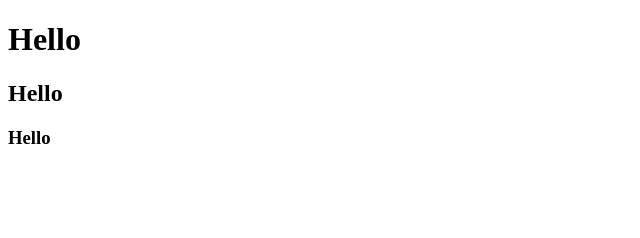
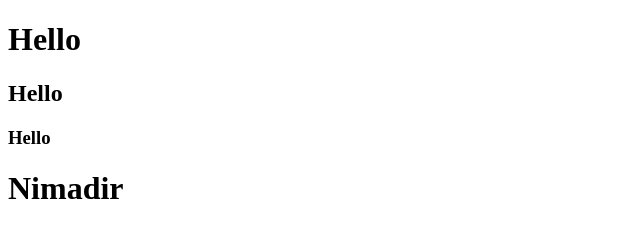
Before and after one commit to Temurprogram77/fullstack, a plain HTML site: page page.html in a window 1280 px wide. Shown: the whole page, without its empty margins (0-640 px from the left). Drawn offline with Linux system fonts and the light colour scheme.

Commit message:
commit qildim

```diff
--- a/page.html
+++ b/page.html
@@ -9,5 +9,7 @@
     <h1>Hello</h1>
     <h2>Hello</h2>
     <h3>Hello</h3>
+
+    <h1>Nimadir</h1>
   </body>
 </html>
```
